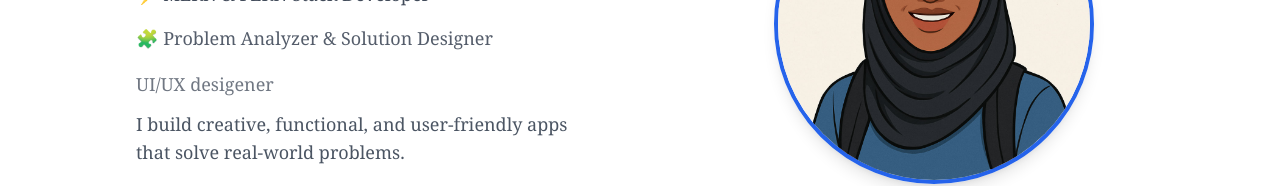
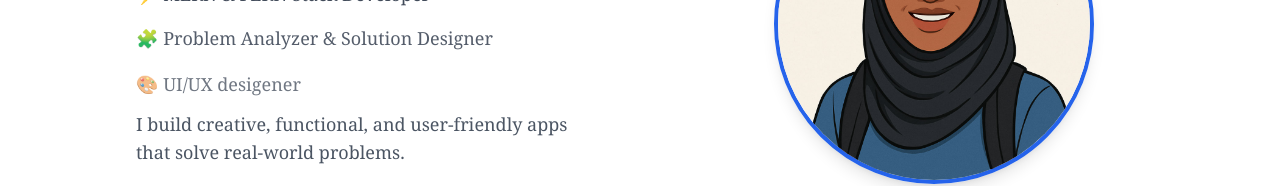
Before and after one commit to Sumeyahassen/portfolio, a React (Vite) app in the folder sumeya/: page / in a window 1280 px wide. Shown: the part 376-562 px from the top of the page. Built offline with nearby package versions, Linux system fonts and the light colour scheme.

Commit message:
to add ui icone

```diff
--- a/sumeya/src/components/pages/Home.jsx
+++ b/sumeya/src/components/pages/Home.jsx
@@ -7,7 +7,7 @@ function Home() {
     "🚀 Flutter Developer",
     "⚡ MERN & PERN Stack Developer",
     "🧩 Problem Analyzer & Solution Designer",
-    "UI/UX desigener ",
+    "🎨 UI/UX desigener ",
   ];
 
   return (
```
